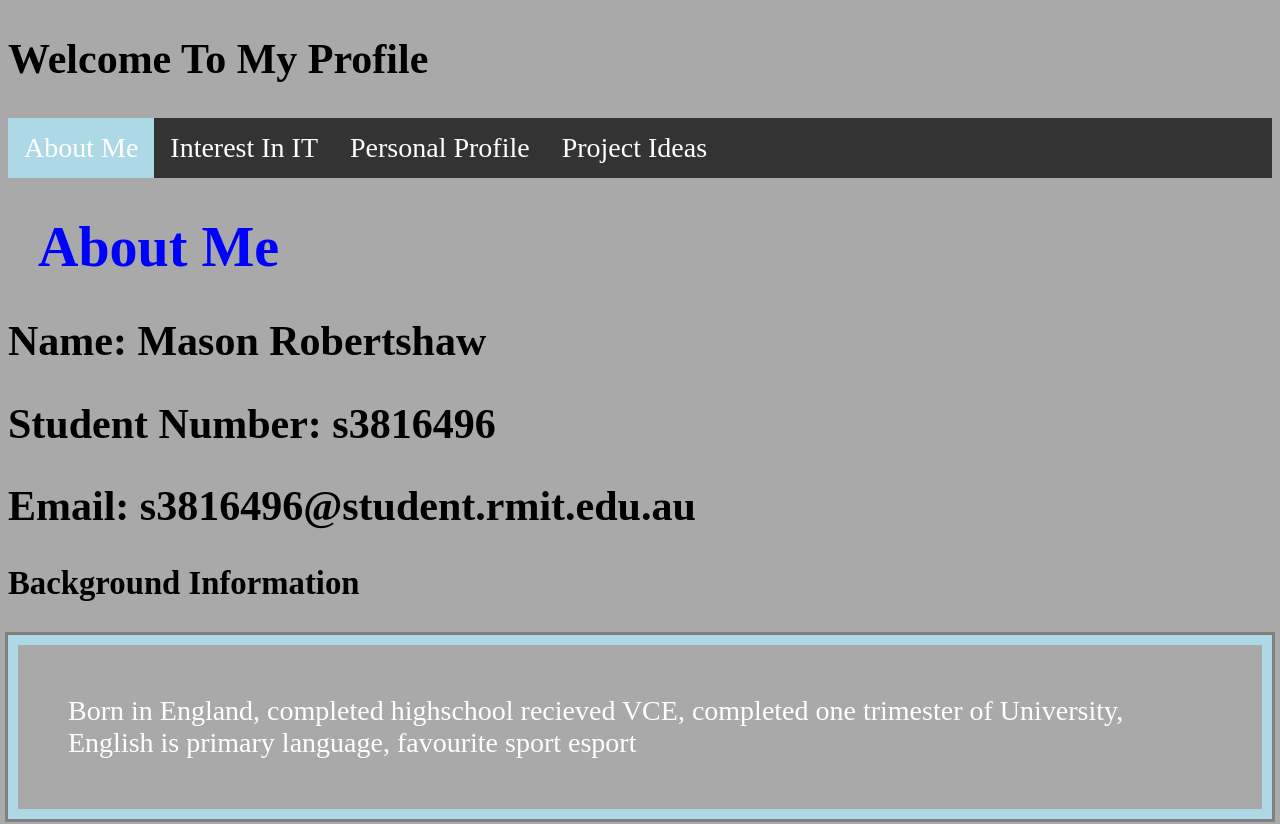
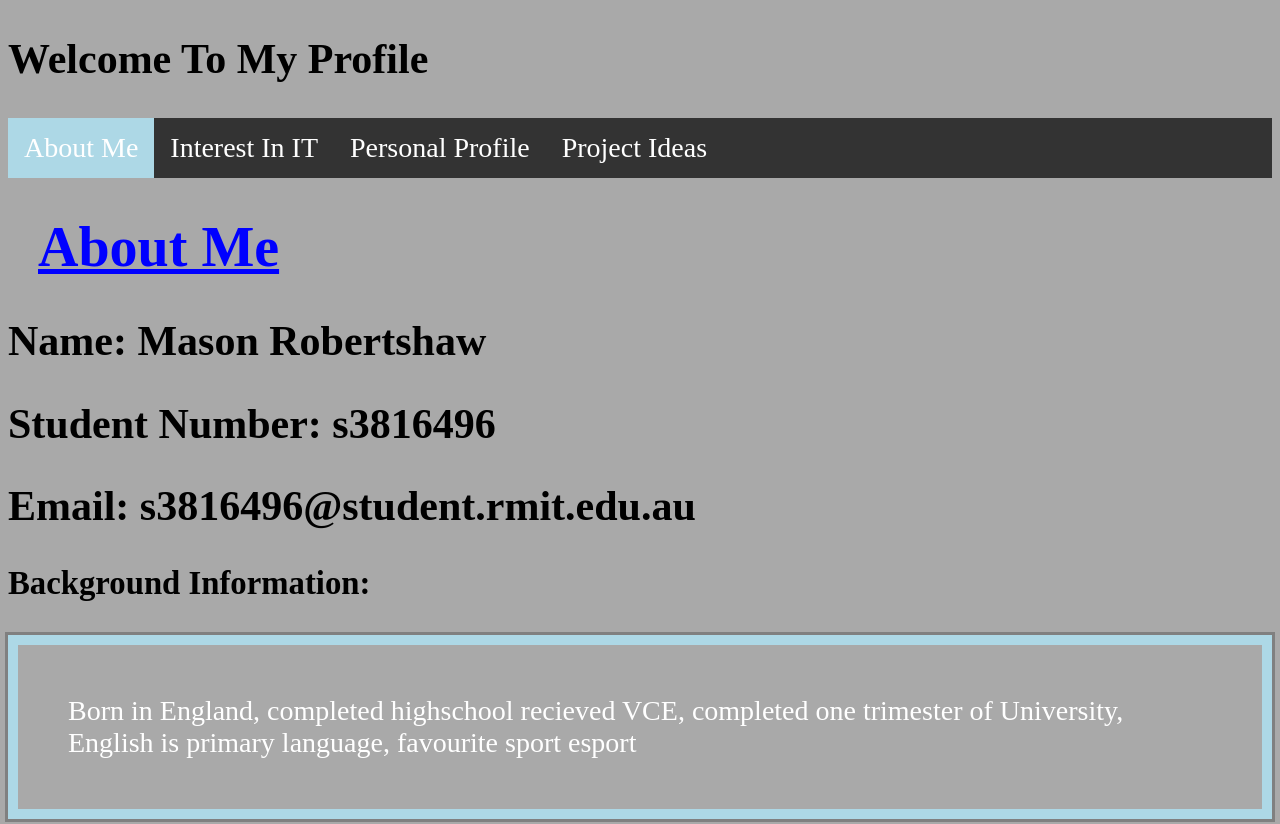
Before and after one commit to Gewarge/Assignment1, a plain HTML site: page index.html in a window 1280 px wide. Shown: the top 824 px of the page. Drawn offline with Linux system fonts and the light colour scheme.

Commit message:
Update index.html

```diff
--- a/index.html
+++ b/index.html
@@ -2,6 +2,8 @@
 <html>
  <head>
  <style>
+
+
 
   p.groove {border-style: groove;}
 
@@ -20,7 +22,8 @@
 
 }
 
-h1 { margin-left:250px; }
+h1 { margin-left:250px;
+  text-decoration: underline;}
 
 body {
   font-size: 28px;
@@ -86,7 +89,7 @@ li a:hover {
  <h2> Name: Mason Robertshaw </h2>
   <h2> Student Number: s3816496 </h2>
   <h2> Email: s3816496@student.rmit.edu.au </h2>
-  <h3> Background Information </h3>
+  <h3> Background Information: </h3>
   <p> Born in England, completed highschool recieved VCE, completed one trimester of University, English is primary language, favourite sport esport
 
  <p2 id="Interest In IT"> </p2>
@@ -104,7 +107,8 @@ li a:hover {
 
    <h1> Ideal Job </h1>
 
-https://www.creative-assembly.com/careers/view/lead-engine-programmer-new-ip/oFLaafwu
+ <a href="https://www.creative-assembly.com/careers/view/lead-engine-programmer-new-ip/oFLaafwu ">This is a link to the job example.</a>
+
 
 <p>● A description (in your own words) of the position, and particularly what makes this position appealing to you. This role is responsible for leading a team throughout all stages of development of a game, it will require technical skills that focus on programming game engines.
 <br> <br>The role will require management of budgets in respect to the CPU GPU and memory. This role will also collaborate with other disciplines in order to understand how the project as a whole can be most effectively completed with the constraints.
```
